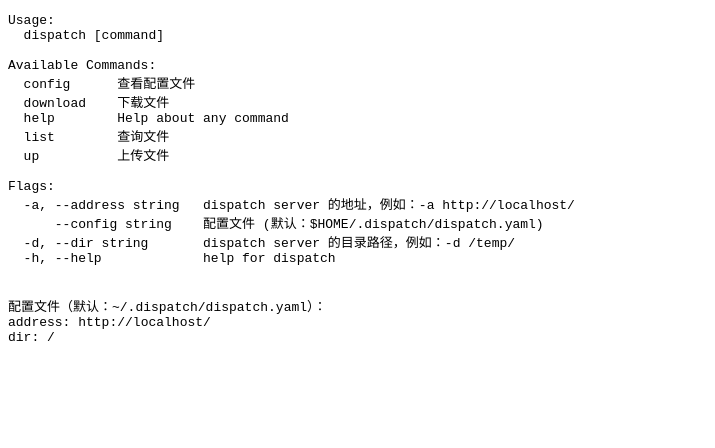
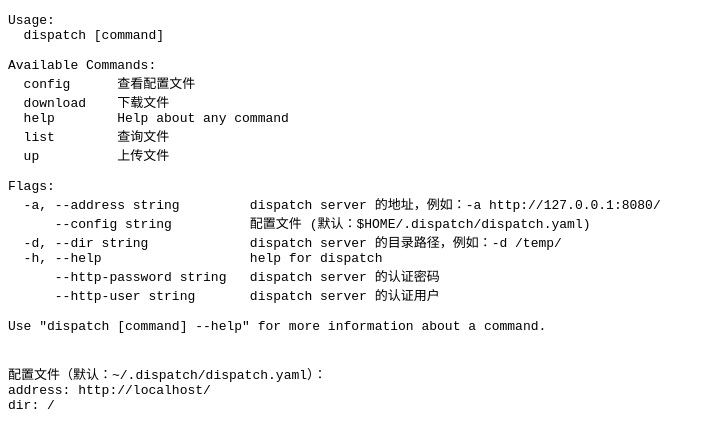
Before and after one commit to zhizuqiu/dispatch-java, a plain HTML site: page resources/static/dispatch-tool/dispatch-tool.html in a window 1280 px wide. Shown: the whole page, without its empty margins (0-715 px from the left). Drawn offline with Linux system fonts and the light colour scheme.

Commit message:
fix base auth

```diff
--- a/resources/static/dispatch-tool/dispatch-tool.html
+++ b/resources/static/dispatch-tool/dispatch-tool.html
@@ -17,10 +17,14 @@ Available Commands:
   up          上传文件
 
 Flags:
-  -a, --address string   dispatch server 的地址，例如：-a <label name="url"></label>
-      --config string    配置文件 (默认：$HOME/.dispatch/dispatch.yaml)
-  -d, --dir string       dispatch server 的目录路径，例如：-d /temp/
-  -h, --help             help for dispatch
+  -a, --address string         dispatch server 的地址，例如：-a http://127.0.0.1:8080/
+      --config string          配置文件 (默认：$HOME/.dispatch/dispatch.yaml)
+  -d, --dir string             dispatch server 的目录路径，例如：-d /temp/
+  -h, --help                   help for dispatch
+      --http-password string   dispatch server 的认证密码
+      --http-user string       dispatch server 的认证用户
+
+Use "dispatch [command] --help" for more information about a command.
 
 
 配置文件（默认：~/.dispatch/dispatch.yaml）：
```
